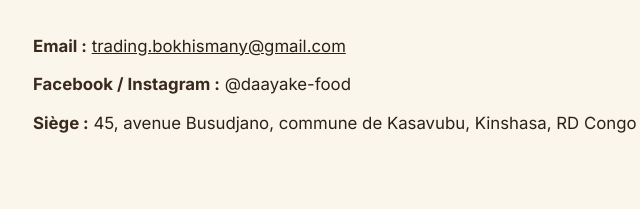
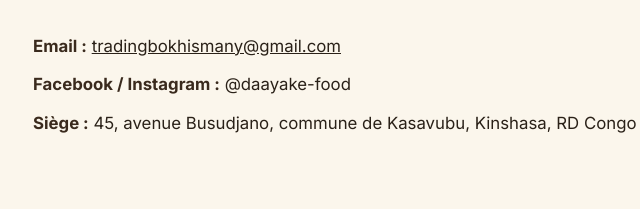
Before and after one commit to previraza/bokhismany, a plain HTML site: page index.html in a window 1280 px wide. Shown: the part 3979-4188 px from the top of the page, 77-717 px from the left. Drawn offline with nearby package versions, Linux system fonts and the light colour scheme.

Commit message:
Correction de l'adresse email

```diff
--- a/index.html
+++ b/index.html
@@ -320,7 +320,7 @@
         <h2>Contact</h2>
         <p class="section-intro">Pour toute demande de renseignements, de prix en gros ou de partenariat, contactez-nous.</p>
         <ul class="contact-list">
-          <li><strong>Email :</strong> <a href="mailto:trading.bokhismany@gmail.com">trading.bokhismany@gmail.com</a></li>
+          <li><strong>Email :</strong> <a href="mailto:tradingbokhismany@gmail.com">tradingbokhismany@gmail.com</a></li>
           <li><strong>Facebook / Instagram :</strong> @daayake-food</li>
           <li><strong>Siège :</strong> 45, avenue Busudjano, commune de Kasavubu, Kinshasa, RD Congo</li>
         </ul>
```
